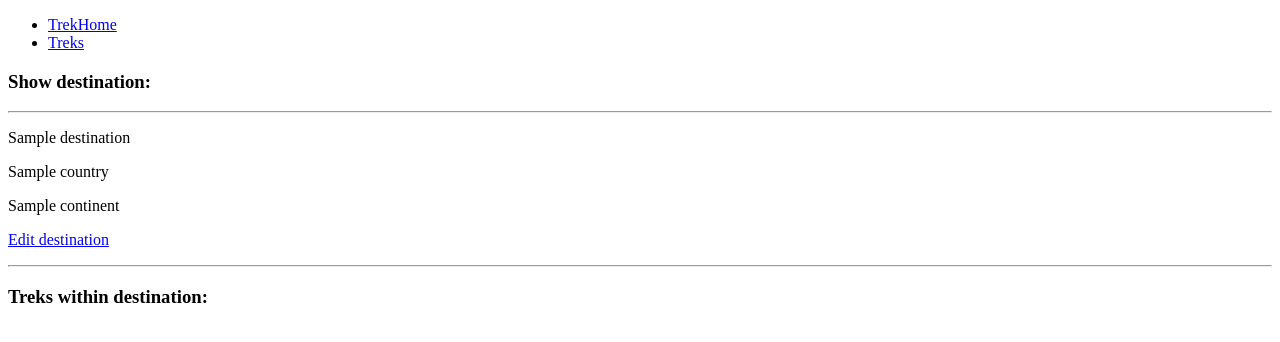
After one commit to sshingler/solo_project_1, a Flask app: page /destinations/1 in a window 1280 px wide. The commit adds this page. Shown: the top 342 px of the page. Run offline with Flask 2, Linux system fonts and the light colour scheme; a database or web service that is not in the repository returns one stand-in record (values such as "Sample title"); some libraries are stand-ins or nearby versions.

Commit message:
17 - add links to individual destinations

```diff
--- a/controllers/destinations_controller.py
+++ b/controllers/destinations_controller.py
@@ -30,3 +30,8 @@ def create_destination():
     destination = Destination (destination_name, country, continent)
     destination_repository.save(destination)
     return redirect ('/')
+
+@destinations_blueprint.route("/destinations/<id>", methods = ["GET"])
+def show_destination(id):
+    destination = destination_repository.select(id)
+    return render_template("destinations/show.html", destination = destination)
--- a/seed.py
+++ b/seed.py
@@ -8,10 +8,10 @@ import repositories.destination_repository as destination_repository
 trek_repository.delete_all()
 destination_repository.delete_all()
 
-destination_1 = Destination("Snowdonia National Park", "Wales", "Europe")
+destination_1 = Destination("Snowdonia National Park", "United Kingdom", "Europe")
 destination_repository.save(destination_1)
 
-destination_2 = Destination("Cairn Gorms National Park", "Scotland", "Europe")
+destination_2 = Destination("Cairn Gorms National Park", "United Kingdom", "Europe")
 destination_repository.save(destination_2)
 
 trek_1 = Trek ("Snowdon Ascent", 14.5, 1, "Reach the summit of Snowdon via Llanberris Path", False, "Test notes 123", destination_1)
--- a/templates/destinations/index.html
+++ b/templates/destinations/index.html
@@ -16,7 +16,7 @@
     <div class = "destination">
         <div class = "destination_content">
             <hr>
-            <p> {{destinations.destination_name}} </p>
+            <a href = "/destinations/{{destinations.id}}">{{destinations.destination_name}}</a>
             <p> {{destinations.country}} </p>
             <p> {{destinations.continent}} </p>
         </div>
--- /dev/null
+++ b/templates/destinations/show.html
@@ -0,0 +1,19 @@
+{% extends "base.html" %}
+{% block content %}
+
+<h3> Show destination:</h3>
+ <div>
+    <hr>
+    <p>{{destination.destination_name}}</p>
+    <p>{{destination.country}}</p>
+    <p>{{destination.continent}}</p>
+    <p><a href="/destinations/{{destination.id}}/edit">Edit destination</a></p>
+    <hr>
+  </div>
+
+
+<h3> Treks within destination:</h3>
+
+
+
+{% endblock %}
```
